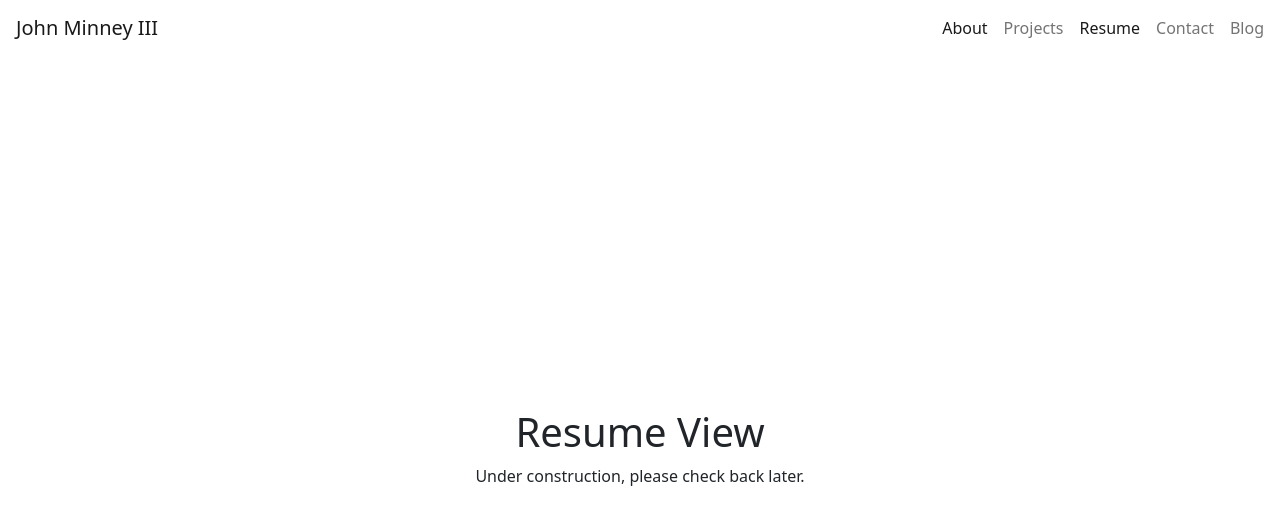
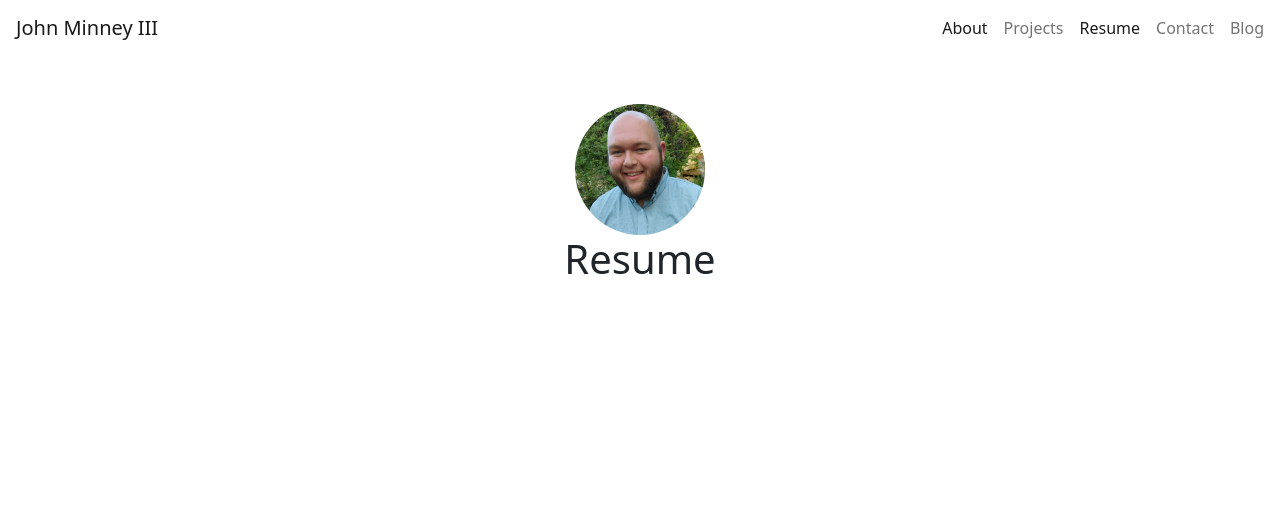
Before and after one commit to john-minney-iii/personal-site, a React (Create React App) app: page /resume in a window 1280 px wide. Shown: the top 524 px of the page. Built offline with nearby package versions, Linux system fonts and the light colour scheme.

Commit message:
Done for the night

```diff
--- a/src/views/resume-view.tsx
+++ b/src/views/resume-view.tsx
@@ -1,12 +1,19 @@
 import React from "react";
+import ProfilePicture from "../assets/images/profile-picture.jpg";
 
 const ResumeView = () => {
     // =====================================================
-    return <div className="h-100 d-flex justify-content-center align-items-center flex-column">
-        <h1>Resume View</h1>
-        <p>
-            Under construction, please check back later.
-        </p>
+    return <div className="h-100 d-flex align-items-center flex-column mt-5">
+        <div className="container">
+            <div className="row d-flex justify-content-center">
+                <div className="w-25 d-flex justify-content-center">
+                    <img className="w-50 rounded-circle" src={ProfilePicture} alt="hey look its me" />
+                </div>
+            </div>
+        </div>
+        <div className="row d-flex justify-content-center flex-column">
+            <p className="h1 fw-normal">Resume</p>
+        </div>
     </div>;
 };
 
```
